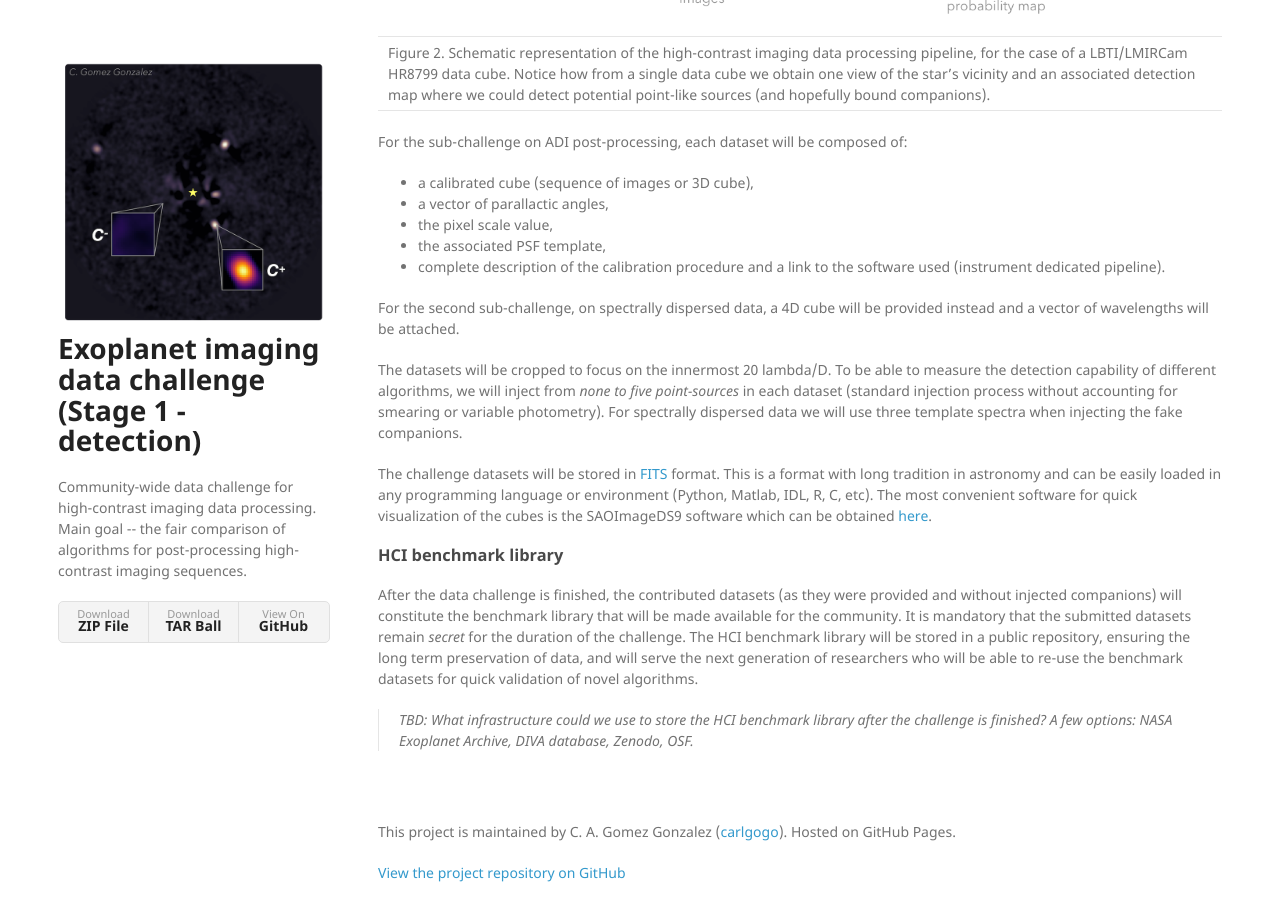
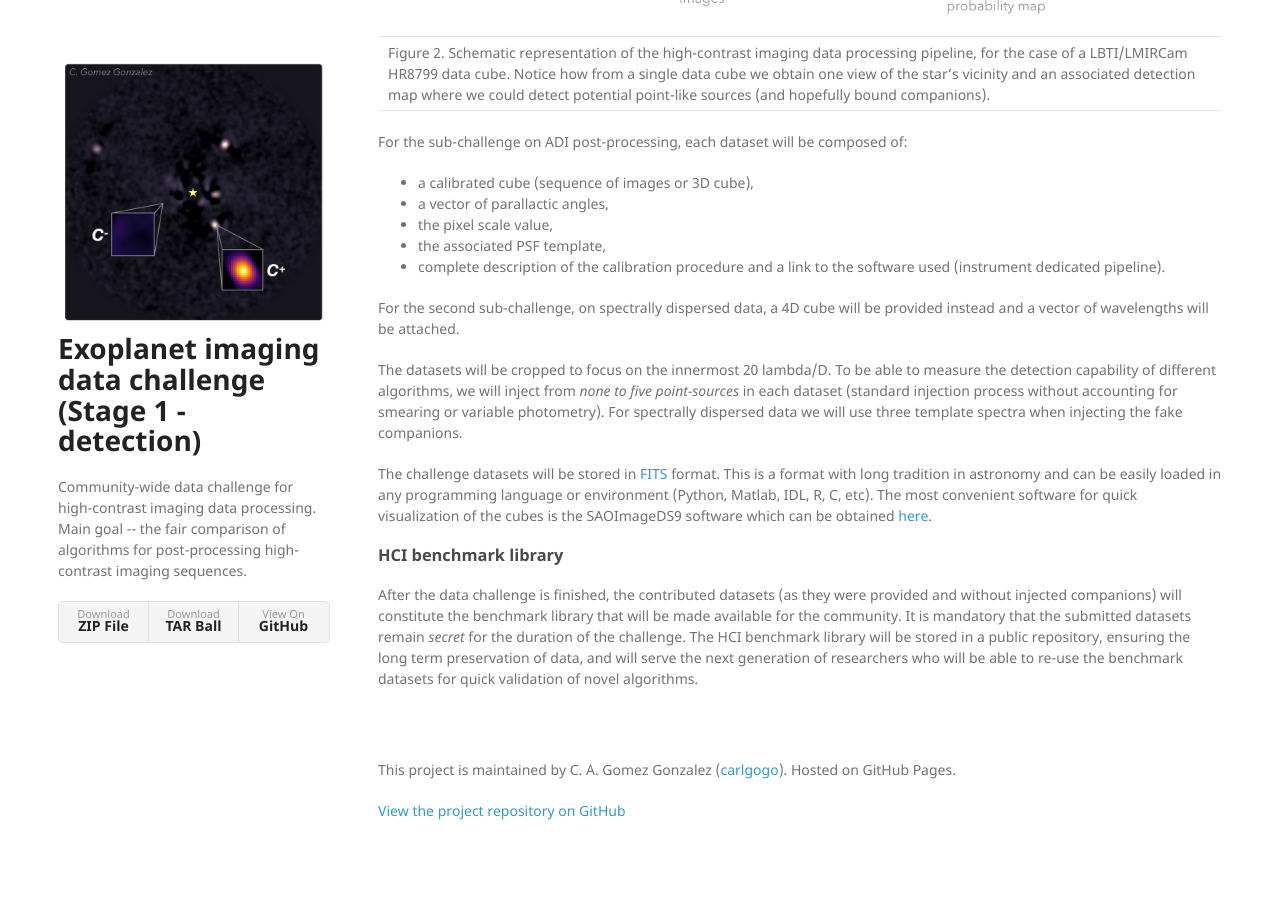
Before and after one commit to carlgogo/exoimaging_challenge, a Jekyll site: the page built from pages/datasets.md, in a window 1280 px wide and 900 px high, scrolled down 581 px. Built offline with Jekyll 4.4.1, drawn with Linux system fonts in a browser that asks for light colours; nearby versions of some CDN libraries; our own code applies the rules of GitHub Pages for plain Markdown files; after the commit the page ends 1419 px from its top, so only the background shows below that.

Commit message:
updating info on datasets

```diff
--- a/pages/datasets.md
+++ b/pages/datasets.md
@@ -22,5 +22,3 @@ The challenge datasets will be stored in [FITS](https://en.wikipedia.org/wiki/FI
 ### HCI benchmark library
 
 After the data challenge is finished, the contributed datasets (as they were provided and without injected companions) will constitute the benchmark library that will be made available for the community. It is mandatory that the submitted datasets remain *secret* for the duration of the challenge. The HCI benchmark library will be stored in a public repository, ensuring the long term preservation of data, and will serve the next generation of researchers who will be able to re-use the benchmark datasets for quick validation of novel algorithms.
-
-> TBD: What infrastructure could we use to store the HCI benchmark library after the challenge is finished? A few options: NASA Exoplanet Archive, DIVA database, Zenodo, OSF.
```
Also changed, not shown: pages/datasets_table.md (+5 -4 lines).
